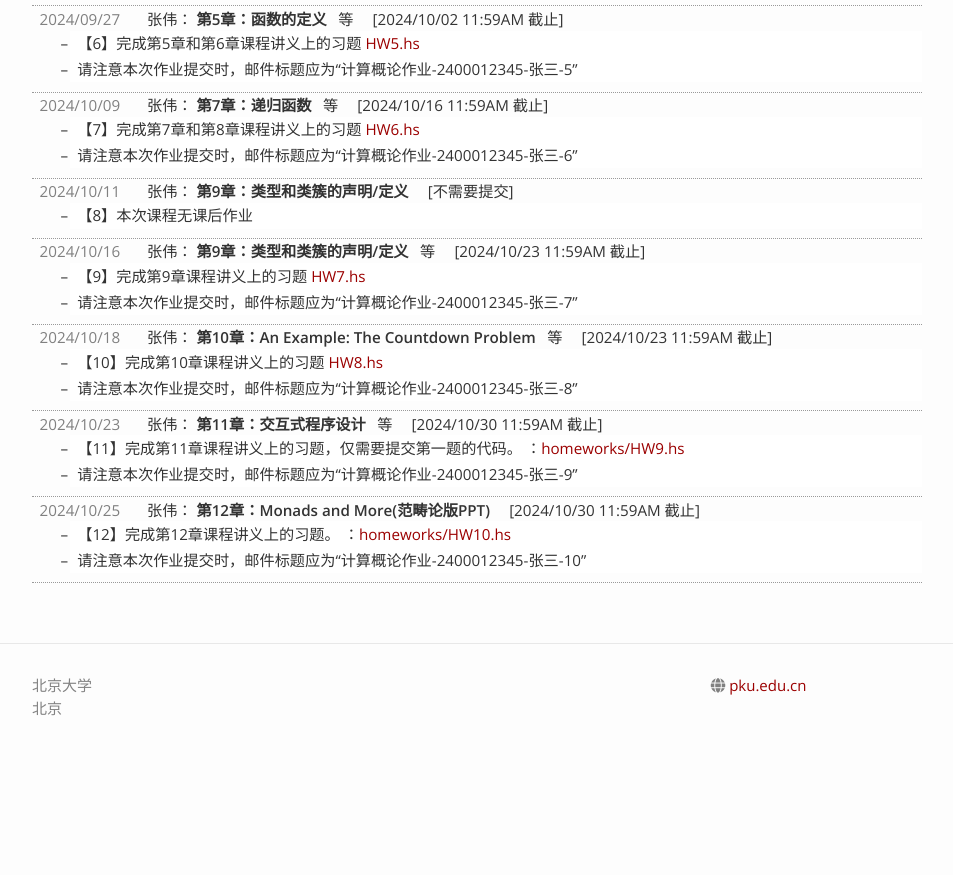
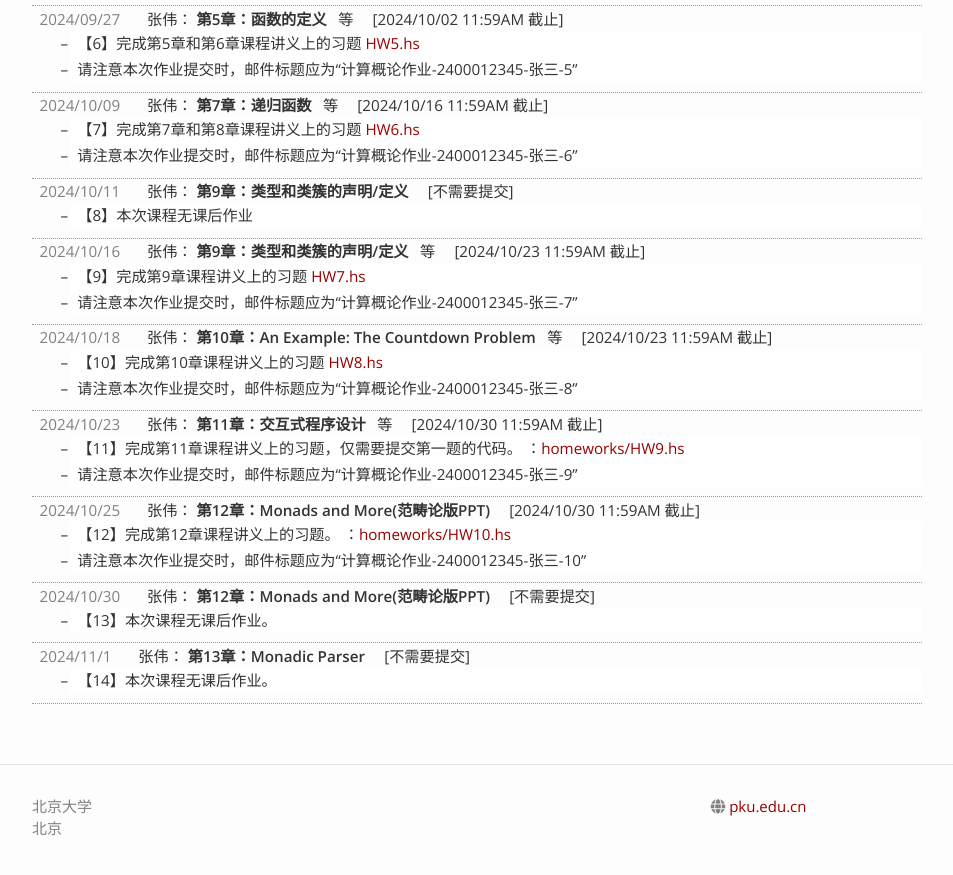
Before and after one commit to zhenjiang888/FP, a Jekyll site: the page built from 2024/assignments.md, in a window 1280 px wide and 900 px high, scrolled down 887 px. Shown: the top 875 px of the window, without its empty margins (163-1116 px from the left). Built offline with Jekyll 4.4.1, drawn with Linux system fonts in a browser that asks for light colours; nearby versions of some CDN libraries; before the commit the page ends 1666 px from its top, so only the background shows below that.

Commit message:
Updating 2024 Fall ch13

```diff
--- a/_data/_2024.yaml
+++ b/_data/_2024.yaml
@@ -158,4 +158,20 @@ lectures:
       link: homeworks/HW10.hs
     - text: 请注意本次作业提交时，邮件标题应为“计算概论作业-2400012345-张三-10”
     due: 2024/10/30 11:59AM
+- teacher: 张伟
+  date: 2024/10/30
+  slides:
+  - title: "第12章：Monads and More(范畴论版PPT)"
+    link: 第12章 monads and more - CT Version.pdf
+  assignment:
+    descriptions:
+    - text: 【13】本次课程无课后作业。
+- teacher: 张伟
+  date: 2024/11/1
+  slides:
+  - title: "第13章：Monadic Parser"
+    link: 第13章 an example - monadic parser.pdf
+  assignment:
+    descriptions:
+    - text: 【14】本次课程无课后作业。
 updates: []
```
Also changed, not shown: 2 other files.
